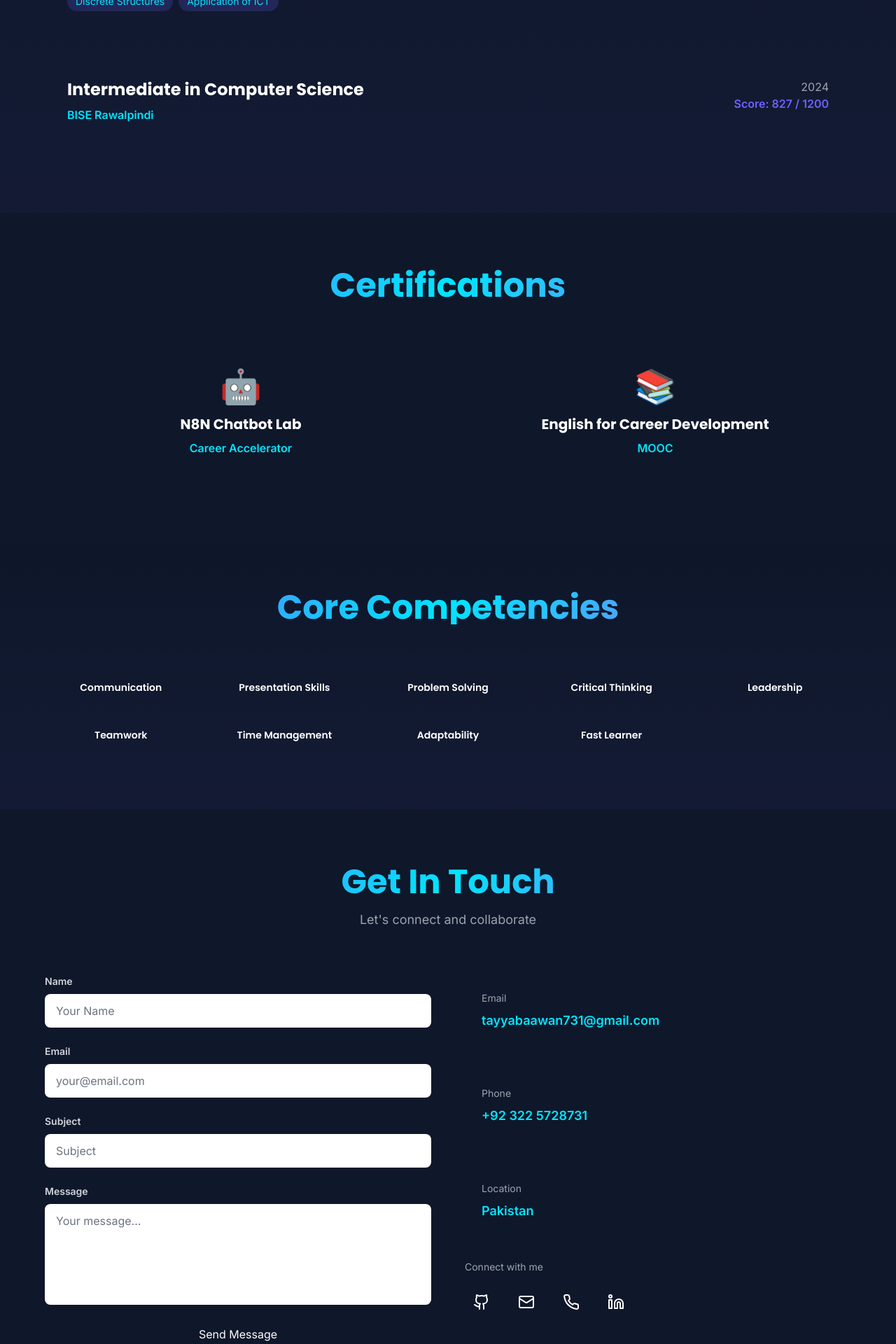
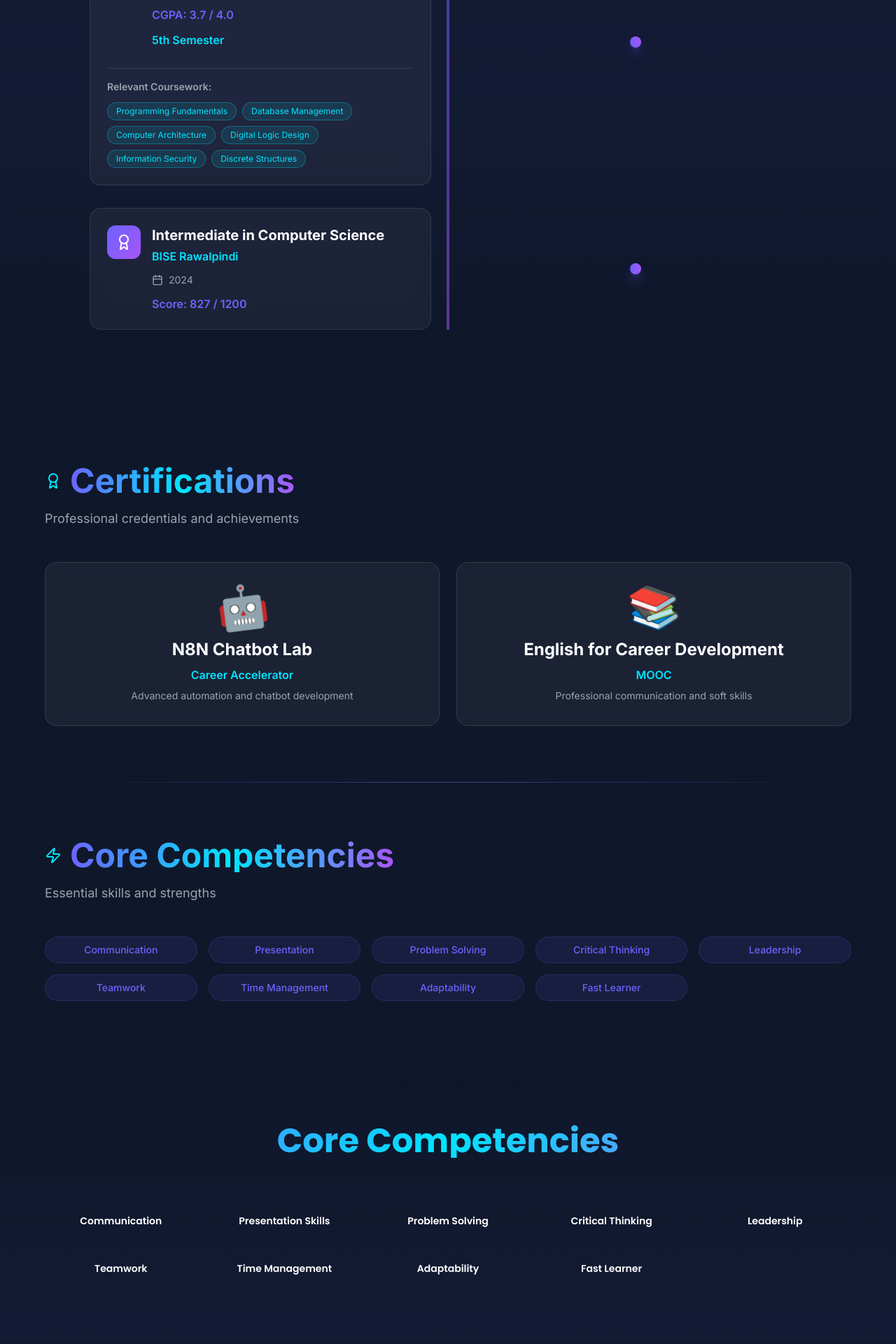
Before and after one commit to tayyabaawan731-droid/Portfolio, a React (Create React App) app: page / in a window 1280 px wide. Shown: the part 4280-6200 px from the top of the page at 70% size. Built offline with nearby package versions, Linux system fonts and the light colour scheme; the HTML template or start-up script is replaced by a standard one.

Commit message:
Redesign: Update Education, Certifications, and Contact sections

```diff
--- a/src/sections/Certifications.jsx
+++ b/src/sections/Certifications.jsx
@@ -1,22 +1,45 @@
-import AnimatedText from '../components/AnimatedText';
 import { motion } from 'framer-motion';
+import { Award, Zap } from 'lucide-react';
 
 const Certifications = () => {
   const certs = [
-    { title: 'N8N Chatbot Lab', issuer: 'Career Accelerator', icon: '🤖' },
-    { title: 'English for Career Development', issuer: 'MOOC', icon: '📚' }
+    {
+      title: 'N8N Chatbot Lab',
+      issuer: 'Career Accelerator',
+      icon: '🤖',
+      description: 'Advanced automation and chatbot development'
+    },
+    {
+      title: 'English for Career Development',
+      issuer: 'MOOC',
+      icon: '📚',
+      description: 'Professional communication and soft skills'
+    }
+  ];
+
+  const skills = [
+    'Communication', 'Presentation', 'Problem Solving',
+    'Critical Thinking', 'Leadership', 'Teamwork',
+    'Time Management', 'Adaptability', 'Fast Learner'
   ];
 
   return (
-    <section className="relative py-20 px-4 sm:px-6 lg:px-8">
+    <section className="relative py-24 px-4">
       <div className="max-w-6xl mx-auto">
-        <AnimatedText className="text-center mb-16">
-          <h2 className="text-4xl md:text-5xl font-poppins font-bold gradient-text mb-4">
-            Certifications
+        {/* Certifications */}
+        <motion.div
+          initial={{ opacity: 0, y: -20 }}
+          whileInView={{ opacity: 1, y: 0 }}
+          viewport={{ once: true }}
+          className="mb-20"
+        >
+          <h2 className="text-4xl md:text-5xl font-bold mb-4 flex items-center gap-3">
+            <Award className="text-secondary" />
+            <span className="text-gradient">Certifications</span>
           </h2>
-        </AnimatedText>
+          <p className="text-gray-400 text-lg mb-12">Professional credentials and achievements</p>
 
-        <div className="grid grid-cols-1 md:grid-cols-2 gap-8">
+          <div className="grid grid-cols-1 md:grid-cols-2 gap-6">
             {certs.map((cert, index) => (
               <motion.div
                 key={cert.title}
@@ -24,15 +47,57 @@ const Certifications = () => {
                 whileInView={{ opacity: 1, scale: 1 }}
                 viewport={{ once: true }}
                 transition={{ delay: index * 0.1 }}
-              whileHover={{ y: -10, boxShadow: '0 0 50px rgba(168, 85, 247, 0.4)' }}
-              className="glass-effect p-8 rounded-xl text-center cursor-pointer"
+                whileHover={{ y: -10, boxShadow: '0 0 30px rgba(168, 85, 247, 0.3)' }}
+                className="glass-light p-8 rounded-2xl text-center group"
               >
-              <div className="text-5xl mb-4">{cert.icon}</div>
-              <h3 className="text-xl font-poppins font-bold text-white mb-2">{cert.title}</h3>
-              <p className="text-secondary font-semibold">{cert.issuer}</p>
+                <motion.div
+                  animate={{ rotate: [0, 10, -10, 0] }}
+                  transition={{ duration: 4, repeat: Infinity }}
+                  className="text-6xl mb-4 inline-block"
+                >
+                  {cert.icon}
+                </motion.div>
+                <h3 className="text-2xl font-bold text-white mb-2 group-hover:text-secondary transition">
+                  {cert.title}
+                </h3>
+                <p className="text-secondary font-semibold mb-2">{cert.issuer}</p>
+                <p className="text-gray-400 text-sm">{cert.description}</p>
               </motion.div>
             ))}
           </div>
+        </motion.div>
+
+        {/* Divider */}
+        <div className="section-divider mb-20" />
+
+        {/* Core Competencies */}
+        <motion.div
+          initial={{ opacity: 0, y: -20 }}
+          whileInView={{ opacity: 1, y: 0 }}
+          viewport={{ once: true }}
+        >
+          <h2 className="text-4xl md:text-5xl font-bold mb-4 flex items-center gap-3">
+            <Zap className="text-secondary" />
+            <span className="text-gradient">Core Competencies</span>
+          </h2>
+          <p className="text-gray-400 text-lg mb-12">Essential skills and strengths</p>
+
+          <div className="grid grid-cols-2 md:grid-cols-3 lg:grid-cols-5 gap-4">
+            {skills.map((skill, index) => (
+              <motion.div
+                key={skill}
+                initial={{ opacity: 0, y: 10 }}
+                whileInView={{ opacity: 1, y: 0 }}
+                viewport={{ once: true }}
+                transition={{ delay: index * 0.05 }}
+                whileHover={{ scale: 1.05, y: -5 }}
+                className="badge justify-center text-center group cursor-pointer"
+              >
+                <span className="group-hover:text-accent transition">{skill}</span>
+              </motion.div>
+            ))}
+          </div>
+        </motion.div>
       </div>
     </section>
   );
--- a/src/sections/Contact.jsx
+++ b/src/sections/Contact.jsx
@@ -1,5 +1,5 @@
 import { motion } from 'framer-motion';
-import { Github, Linkedin, Mail, Phone, Heart } from 'lucide-react';
+import { Mail, Phone, MapPin, Github, Linkedin, Twitter, Send } from 'lucide-react';
 import { useState } from 'react';
 
 const Contact = () => {
@@ -10,60 +10,74 @@ const Contact = () => {
     message: ''
   });
 
+  const [isSubmitting, setIsSubmitting] = useState(false);
+
   const handleChange = (e) => {
     setFormData({ ...formData, [e.target.name]: e.target.value });
   };
 
-  const handleSubmit = (e) => {
+  const handleSubmit = async (e) => {
     e.preventDefault();
-    const mailtoLink = `mailto:tayyabaawan731@gmail.com?subject=${encodeURIComponent(formData.subject)}&body=${encodeURIComponent(`Name: ${formData.name}\nEmail: ${formData.email}\n\n${formData.message}`)}`;
+    setIsSubmitting(true);
+
+    const mailtoLink = `mailto:tayyabaawan731@gmail.com?subject=${encodeURIComponent(
+      formData.subject
+    )}&body=${encodeURIComponent(
+      `Name: ${formData.name}\nEmail: ${formData.email}\n\n${formData.message}`
+    )}`;
+
     window.location.href = mailtoLink;
+
+    setTimeout(() => {
       setFormData({ name: '', email: '', subject: '', message: '' });
+      setIsSubmitting(false);
+    }, 500);
   };
 
-  const contactLinks = [
-    {
-      icon: Github,
-      label: 'GitHub',
-      href: 'https://github.com/tayyabaawan731-droid',
-      color: 'hover:text-secondary'
-    },
+  const contactInfo = [
     {
       icon: Mail,
       label: 'Email',
-      href: 'mailto:tayyabaawan731@gmail.com',
-      color: 'hover:text-accent'
+      value: 'tayyabaawan731@gmail.com',
+      href: 'mailto:tayyabaawan731@gmail.com'
     },
     {
       icon: Phone,
       label: 'Phone',
-      href: 'tel:+923225728731',
-      color: 'hover:text-secondary'
+      value: '+92 322 5728731',
+      href: 'tel:+923225728731'
     },
     {
-      icon: Linkedin,
-      label: 'LinkedIn',
-      href: '#',
-      color: 'hover:text-accent'
+      icon: MapPin,
+      label: 'Location',
+      value: 'Pakistan',
+      href: '#'
     }
   ];
 
+  const socialLinks = [
+    { icon: Github, label: 'GitHub', href: 'https://github.com/tayyabaawan731-droid' },
+    { icon: Linkedin, label: 'LinkedIn', href: '#' },
+    { icon: Twitter, label: 'Twitter', href: '#' }
+  ];
+
   return (
-    <section id="contact" className="relative py-20 px-4 sm:px-6 lg:px-8">
+    <section id="contact" className="relative py-24 px-4">
       <div className="max-w-6xl mx-auto">
+        {/* Header */}
         <motion.div
-          initial={{ opacity: 0, y: 20 }}
+          initial={{ opacity: 0, y: -20 }}
           whileInView={{ opacity: 1, y: 0 }}
           viewport={{ once: true }}
           className="text-center mb-16"
         >
-          <h2 className="text-4xl md:text-5xl font-poppins font-bold gradient-text mb-4">
-            Get In Touch
+          <h2 className="text-4xl md:text-5xl font-bold mb-4">
+            <span className="text-gradient">Let's Connect</span>
           </h2>
-          <p className="text-gray-400 text-lg">Let's connect and collaborate</p>
+          <p className="text-gray-400 text-lg">Have a question or want to collaborate? Reach out!</p>
         </motion.div>
 
-        <div className="grid grid-cols-1 md:grid-cols-2 gap-12">
+        <div className="grid grid-cols-1 lg:grid-cols-2 gap-12">
           {/* Contact Form */}
           <motion.form
             initial={{ opacity: 0, x: -50 }}
@@ -72,99 +86,101 @@ const Contact = () => {
             onSubmit={handleSubmit}
             className="space-y-6"
           >
-            <div>
-              <label className="block text-sm font-semibold text-gray-300 mb-2">Name</label>
+            {[
+              { name: 'name', label: 'Full Name', type: 'text' },
+              { name: 'email', label: 'Email Address', type: 'email' },
+              { name: 'subject', label: 'Subject', type: 'text' }
+            ].map((field) => (
+              <motion.div
+                key={field.name}
+                whileHover={{ y: -2 }}
+                className="space-y-2"
+              >
+                <label className="block text-sm font-semibold text-gray-300">
+                  {field.label}
+                </label>
                 <input
-                type="text"
-                name="name"
-                value={formData.name}
+                  type={field.type}
+                  name={field.name}
+                  value={formData[field.name]}
                   onChange={handleChange}
                   required
-                className="w-full glass-effect px-4 py-3 rounded-lg text-white placeholder-gray-500 focus:outline-none focus:ring-2 focus:ring-secondary transition"
-                placeholder="Your Name"
+                  className="w-full glass-light px-4 py-3 rounded-xl text-white placeholder-gray-500 focus:outline-none focus:ring-2 focus:ring-secondary/50 transition-all"
+                  placeholder={`Enter your ${field.label.toLowerCase()}`}
                 />
-            </div>
-            <div>
-              <label className="block text-sm font-semibold text-gray-300 mb-2">Email</label>
-              <input
-                type="email"
-                name="email"
-                value={formData.email}
-                onChange={handleChange}
-                required
-                className="w-full glass-effect px-4 py-3 rounded-lg text-white placeholder-gray-500 focus:outline-none focus:ring-2 focus:ring-secondary transition"
-                placeholder="your@email.com"
-              />
-            </div>
-            <div>
-              <label className="block text-sm font-semibold text-gray-300 mb-2">Subject</label>
-              <input
-                type="text"
-                name="subject"
-                value={formData.subject}
-                onChange={handleChange}
-                required
-                className="w-full glass-effect px-4 py-3 rounded-lg text-white placeholder-gray-500 focus:outline-none focus:ring-2 focus:ring-secondary transition"
-                placeholder="Subject"
-              />
-            </div>
-            <div>
-              <label className="block text-sm font-semibold text-gray-300 mb-2">Message</label>
+              </motion.div>
+            ))}
+
+            <motion.div
+              whileHover={{ y: -2 }}
+              className="space-y-2"
+            >
+              <label className="block text-sm font-semibold text-gray-300">
+                Message
+              </label>
               <textarea
                 name="message"
                 value={formData.message}
                 onChange={handleChange}
                 required
                 rows="5"
-                className="w-full glass-effect px-4 py-3 rounded-lg text-white placeholder-gray-500 focus:outline-none focus:ring-2 focus:ring-secondary transition resize-none"
-                placeholder="Your message..."
+                className="w-full glass-light px-4 py-3 rounded-xl text-white placeholder-gray-500 focus:outline-none focus:ring-2 focus:ring-secondary/50 transition-all resize-none"
+                placeholder="Your message here..."
               />
-            </div>
+            </motion.div>
+
             <motion.button
               type="submit"
+              disabled={isSubmitting}
               whileHover={{ scale: 1.05 }}
               whileTap={{ scale: 0.95 }}
-              className="w-full button-primary"
+              className="w-full btn-primary flex items-center justify-center gap-2 disabled:opacity-50"
             >
+              <Send size={20} />
               Send Message
             </motion.button>
           </motion.form>
 
-          {/* Contact Info */}
+          {/* Contact Information */}
           <motion.div
             initial={{ opacity: 0, x: 50 }}
             whileInView={{ opacity: 1, x: 0 }}
             viewport={{ once: true }}
-            className="space-y-8"
+            className="space-y-6"
           >
-            <div className="glass-effect p-6 rounded-xl">
-              <p className="text-gray-400 text-sm mb-2">Email</p>
-              <a
-                href="mailto:tayyabaawan731@gmail.com"
-                className="text-lg font-semibold text-secondary hover:text-accent transition"
+            {/* Contact Details */}
+            {contactInfo.map((info, idx) => {
+              const Icon = info.icon;
+              return (
+                <motion.a
+                  key={idx}
+                  href={info.href}
+                  whileHover={{ x: 10 }}
+                  className="glass-light p-6 rounded-2xl group flex items-start gap-4 transition-all"
                 >
-                tayyabaawan731@gmail.com
-              </a>
+                  <div className="p-3 bg-gradient-to-br from-primary/20 to-accent/20 rounded-xl group-hover:from-primary/30 group-hover:to-accent/30 transition-all">
+                    <Icon className="w-6 h-6 text-secondary" />
                   </div>
-            <div className="glass-effect p-6 rounded-xl">
-              <p className="text-gray-400 text-sm mb-2">Phone</p>
-              <a
-                href="tel:+923225728731"
-                className="text-lg font-semibold text-secondary hover:text-accent transition"
-              >
-                +92 322 5728731
-              </a>
+                  <div>
+                    <p className="text-gray-400 text-sm font-semibold mb-1">{info.label}</p>
+                    <p className="text-white font-semibold group-hover:text-gradient transition">
+                      {info.value}
+                    </p>
                   </div>
-            <div className="glass-effect p-6 rounded-xl">
-              <p className="text-gray-400 text-sm mb-2">Location</p>
-              <p className="text-lg font-semibold text-secondary">Pakistan</p>
-            </div>
+                </motion.a>
+              );
+            })}
 
             {/* Social Links */}
-            <div>
-              <p className="text-gray-400 text-sm mb-4">Connect with me</p>
+            <motion.div
+              initial={{ opacity: 0, y: 20 }}
+              whileInView={{ opacity: 1, y: 0 }}
+              viewport={{ once: true }}
+              className="glass-light p-6 rounded-2xl mt-8"
+            >
+              <p className="text-gray-400 text-sm font-semibold mb-4">Follow me on</p>
               <div className="flex gap-4">
-                {contactLinks.map((link) => {
+                {socialLinks.map((link) => {
                   const Icon = link.icon;
                   return (
                     <motion.a
@@ -173,7 +189,8 @@ const Contact = () => {
                       target="_blank"
                       rel="noopener noreferrer"
                       whileHover={{ scale: 1.2, rotate: 10 }}
-                      className={`p-3 glass-effect rounded-lg text-white transition ${link.color}`}
+                      whileTap={{ scale: 0.9 }}
+                      className="p-3 bg-gradient-to-br from-primary/20 to-accent/20 rounded-xl text-secondary hover:text-accent transition-colors"
                       title={link.label}
                     >
                       <Icon size={24} />
@@ -181,7 +198,7 @@ const Contact = () => {
                   );
                 })}
               </div>
-            </div>
+            </motion.div>
           </motion.div>
         </div>
       </div>
--- a/src/sections/Education.jsx
+++ b/src/sections/Education.jsx
@@ -1,5 +1,5 @@
-import AnimatedText from '../components/AnimatedText';
 import { motion } from 'framer-motion';
+import { BookOpen, Award, Calendar } from 'lucide-react';
 
 const Education = () => {
   const educationData = [
@@ -11,12 +11,11 @@ const Education = () => {
       semester: '5th Semester',
       coursework: [
         'Programming Fundamentals',
-        'Database Management Systems',
-        'Computer Organization & Architecture',
+        'Database Management',
+        'Computer Architecture',
         'Digital Logic Design',
         'Information Security',
-        'Discrete Structures',
-        'Application of ICT'
+        'Discrete Structures'
       ]
     },
     {
@@ -28,55 +27,104 @@ const Education = () => {
   ];
 
   return (
-    <section className="relative py-20 px-4 sm:px-6 lg:px-8 bg-gradient-to-b from-transparent to-primary/5">
-      <div className="max-w-6xl mx-auto">
-        <AnimatedText className="text-center mb-16">
-          <h2 className="text-4xl md:text-5xl font-poppins font-bold gradient-text mb-4">
-            Education
+    <section className="relative py-24 px-4 bg-gradient-to-b from-transparent via-primary/5 to-transparent">
+      <div className="max-w-5xl mx-auto">
+        {/* Header */}
+        <motion.div
+          initial={{ opacity: 0, y: -20 }}
+          whileInView={{ opacity: 1, y: 0 }}
+          viewport={{ once: true }}
+          className="text-center mb-16"
+        >
+          <h2 className="text-4xl md:text-5xl font-bold mb-4 flex items-center justify-center gap-3">
+            <BookOpen className="text-secondary" />
+            <span className="text-gradient">Education</span>
           </h2>
-        </AnimatedText>
+          <p className="text-gray-400 text-lg">My academic journey and achievements</p>
+        </motion.div>
+
+        {/* Timeline */}
+        <div className="relative">
+          {/* Timeline Line */}
+          <div className="hidden md:block absolute left-1/2 transform -translate-x-1/2 w-1 h-full bg-gradient-to-b from-primary/50 to-accent/50" />
 
           <div className="space-y-8">
             {educationData.map((edu, index) => (
               <motion.div
                 key={edu.degree}
-              initial={{ opacity: 0, x: -50 }}
+                initial={{ opacity: 0, x: index % 2 === 0 ? -50 : 50 }}
                 whileInView={{ opacity: 1, x: 0 }}
                 viewport={{ once: true }}
                 transition={{ delay: index * 0.2 }}
-              className="glass-effect p-8 rounded-xl"
+                className={`grid grid-cols-1 md:grid-cols-2 gap-6 md:gap-12 items-center ${
+                  index % 2 === 1 ? 'md:grid-flow-dense' : ''
+                }`}
               >
-              <div className="flex flex-col md:flex-row md:justify-between md:items-start gap-4 mb-4">
-                <div>
-                  <h3 className="text-2xl font-poppins font-bold text-white mb-2">
-                    {edu.degree}
-                  </h3>
-                  <p className="text-secondary font-semibold">{edu.institution}</p>
-                </div>
-                <div className="text-right">
-                  <p className="text-gray-400">{edu.period}</p>
-                  {edu.cgpa && <p className="text-primary font-semibold">CGPA: {edu.cgpa}</p>}
-                  {edu.semester && <p className="text-secondary font-semibold">{edu.semester}</p>}
-                  {edu.score && <p className="text-primary font-semibold">Score: {edu.score}</p>}
+                {/* Timeline Content */}
+                <motion.div
+                  whileHover={{ boxShadow: '0 0 30px rgba(108, 99, 255, 0.3)' }}
+                  className="glass-light p-6 rounded-2xl"
+                >
+                  <div className="flex items-start gap-4">
+                    <div className="flex-shrink-0">
+                      <div className="flex items-center justify-center h-12 w-12 rounded-xl bg-gradient-to-br from-primary to-accent">
+                        {index === 0 ? (
+                          <BookOpen className="w-6 h-6 text-white" />
+                        ) : (
+                          <Award className="w-6 h-6 text-white" />
+                        )}
                       </div>
                     </div>
+                    <div className="flex-1">
+                      <h3 className="text-xl font-bold text-white mb-1">{edu.degree}</h3>
+                      <p className="text-secondary font-semibold mb-3">{edu.institution}</p>
+                      <div className="flex items-center gap-2 text-gray-400 text-sm mb-3">
+                        <Calendar size={16} />
+                        {edu.period}
+                      </div>
+                      {edu.cgpa && (
+                        <p className="text-primary font-semibold mb-3">CGPA: {edu.cgpa}</p>
+                      )}
+                      {edu.semester && (
+                        <p className="text-secondary font-semibold mb-3">{edu.semester}</p>
+                      )}
+                      {edu.score && (
+                        <p className="text-primary font-semibold">Score: {edu.score}</p>
+                      )}
+                    </div>
+                  </div>
+
+                  {/* Coursework */}
                   {edu.coursework && (
-                <div>
-                  <p className="text-gray-400 font-semibold mb-3">Relevant Coursework:</p>
+                    <motion.div className="mt-4 pt-4 border-t border-white/10">
+                      <p className="text-gray-400 font-semibold mb-3 text-sm">Relevant Coursework:</p>
                       <div className="flex flex-wrap gap-2">
                         {edu.coursework.map((course) => (
-                      <span
+                          <motion.span
                             key={course}
-                        className="text-sm bg-primary/20 text-secondary px-3 py-1 rounded-full"
+                            whileHover={{ scale: 1.05 }}
+                            className="text-xs px-3 py-1 rounded-full bg-secondary/10 text-secondary border border-secondary/30"
                           >
                             {course}
-                      </span>
+                          </motion.span>
                         ))}
                       </div>
-                </div>
+                    </motion.div>
                   )}
                 </motion.div>
+
+                {/* Timeline Dot (hidden on mobile) */}
+                <div className="hidden md:flex justify-center">
+                  <motion.div
+                    initial={{ scale: 0 }}
+                    whileInView={{ scale: 1 }}
+                    viewport={{ once: true }}
+                    className="w-4 h-4 rounded-full bg-gradient-to-r from-primary to-accent shadow-lg shadow-primary/50"
+                  />
+                </div>
+              </motion.div>
             ))}
+          </div>
         </div>
       </div>
     </section>
```
Lines whose indentation alone changed are shown as unchanged.
